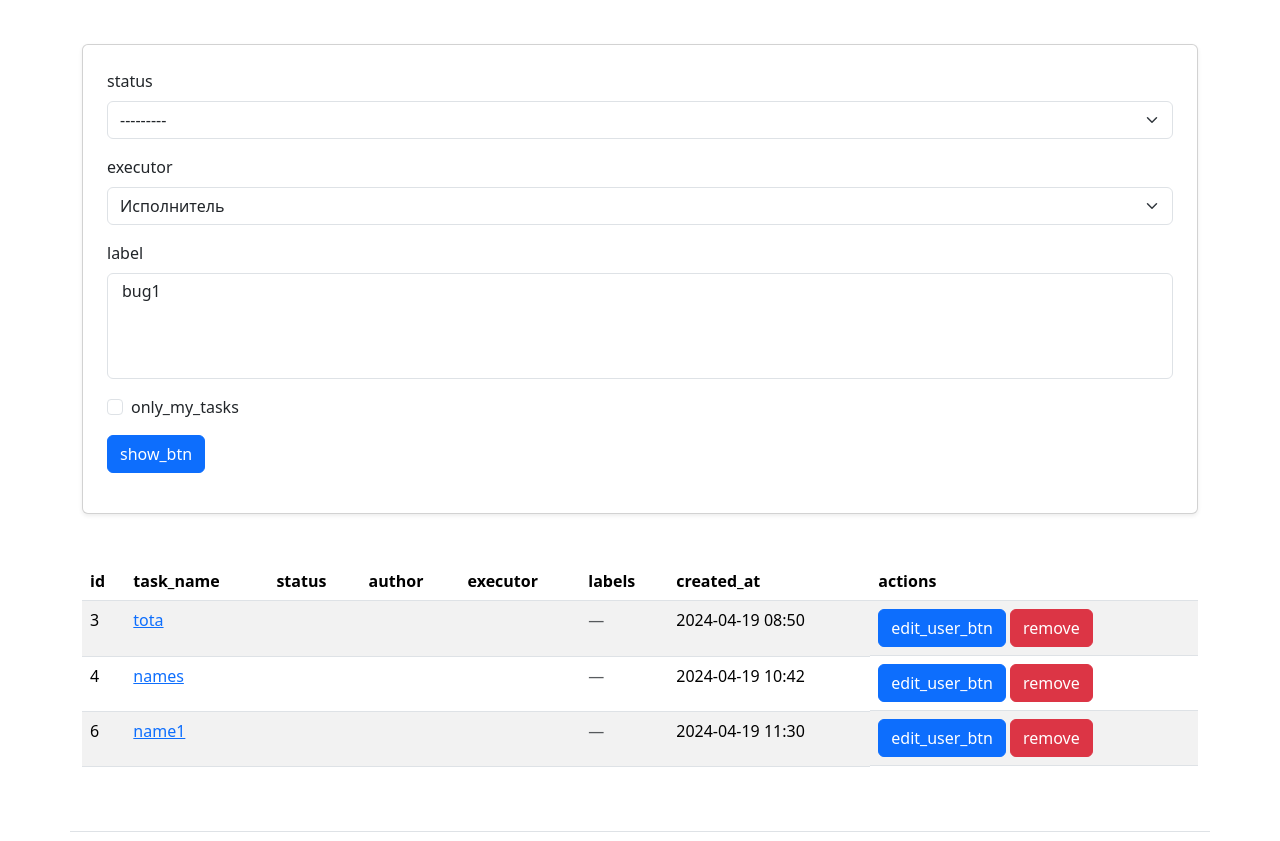
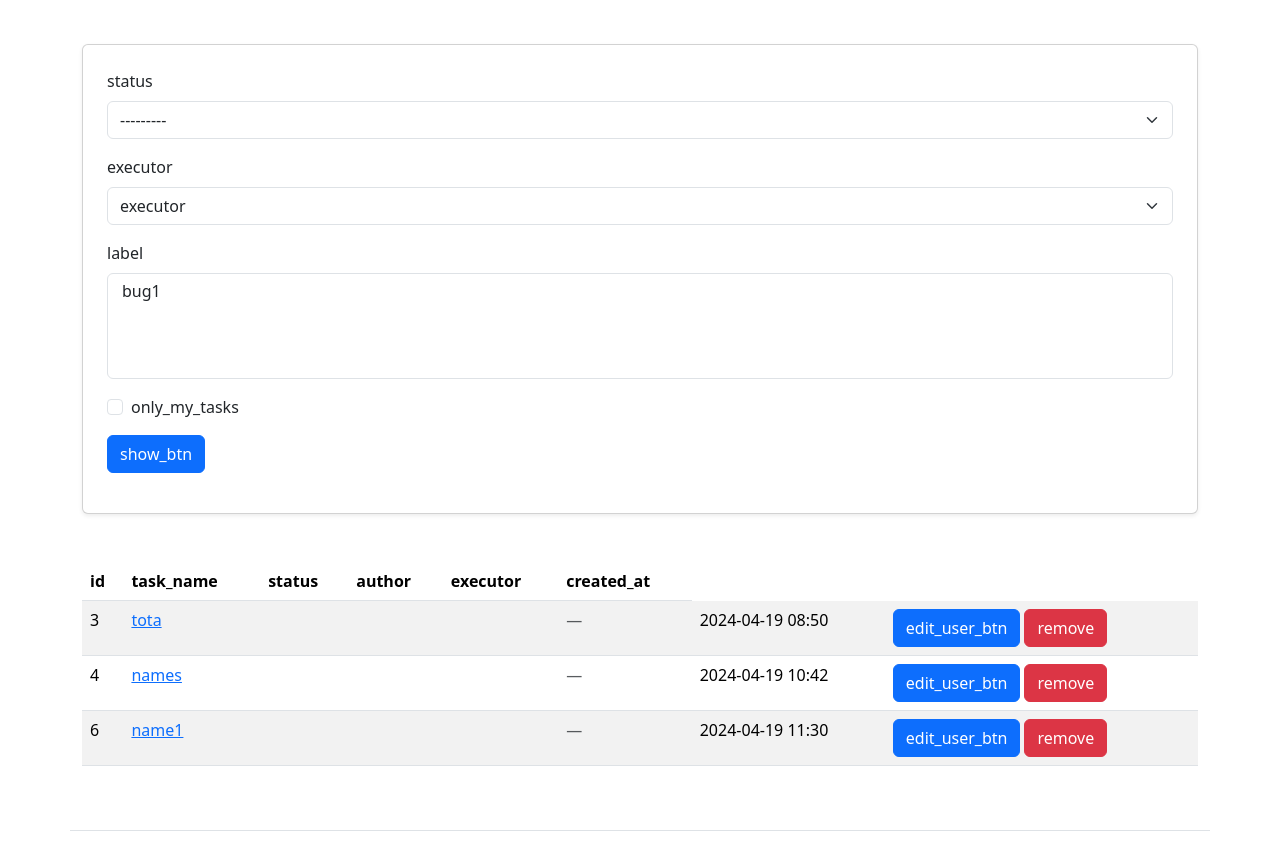
Before and after one commit to poweredbyskx/python-project-52, a Django app: page /tasks/ in a window 1280 px wide. Shown: the part 178-1019 px from the top of the page. Run offline with Django 5.2, Linux system fonts and the light colour scheme; a user stored in the database is signed in; data comes from the database, SQL or seed files in the repository; data that the repository does not hold is empty; some libraries are stand-ins or nearby versions.

Commit message:
финальные правки

```diff
--- a/task_manager/tasks/filters.py
+++ b/task_manager/tasks/filters.py
@@ -19,7 +19,7 @@ class TaskFilter(FilterSet):
     executor = django_filters.ModelChoiceFilter(
         queryset=User.objects.all(),
         label=gettext('executor'),
-        empty_label=gettext('Исполнитель')
+        empty_label=gettext('executor')
     )
     labels = django_filters.ModelMultipleChoiceFilter(
         queryset=Label.objects.all(),
--- a/task_manager/tasks/templates/tasks/task_filter.html
+++ b/task_manager/tasks/templates/tasks/task_filter.html
@@ -77,9 +77,7 @@
             <th>{% trans "status" %}</th>
             <th>{% trans "author" %}</th>
             <th>{% trans "executor" %}</th>
-            <th>{% trans "labels" %}</th>
             <th>{% trans "created_at" %}</th>
-            <th>{% trans "actions" %}</th>
         </tr>
     </thead>
     <tbody>
@@ -108,9 +106,7 @@
                 </td>
             </tr>
         {% empty %}
-            <tr>
-                <td colspan="8" class="text-center">{% trans "no_tasks_found" %}</td>
-            </tr>
+
         {% endfor %}
     </tbody>
 </table>
```
